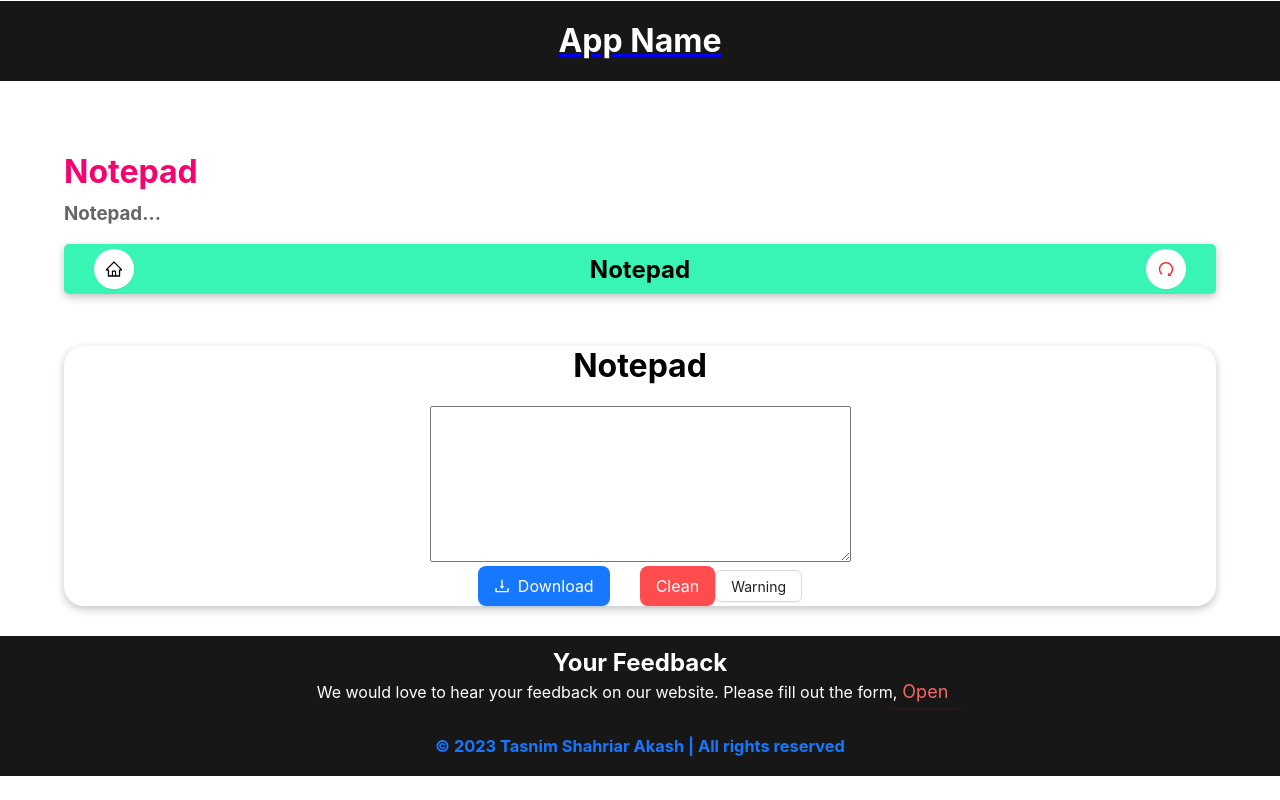
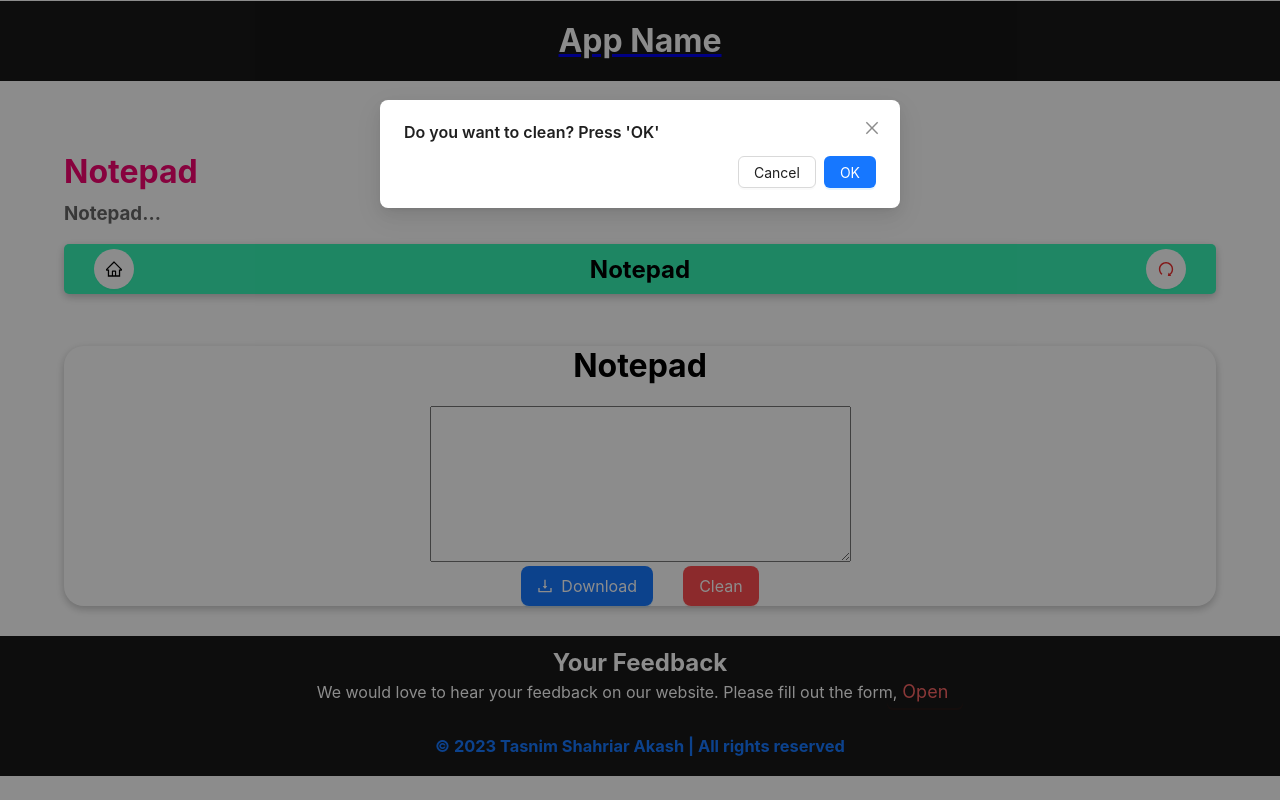
Before and after one commit to akashsdk/all-in-one, a React (Create React App) app: page /Notepad in a window 1280 px wide. Both pictures are taken after a click on the button "Clean". Built offline with nearby package versions, Linux system fonts and the light colour scheme.

Commit message:
Update Notepad.js

```diff
--- a/src/Component/Notepad.js
+++ b/src/Component/Notepad.js
@@ -1,31 +1,33 @@
 import React, { useState } from "react";
 import "./Component.css";
 import ComponentCart from "../Cart/ComponentCart";
-import { Button, message } from "antd";
+import { Button, message, Modal } from "antd";
 import { DownloadOutlined } from "@ant-design/icons";
 
 export default function Notepad() {
   const [text, setText] = useState("");
   const [messageApi, contextHolder] = message.useMessage();
+  const [isModalOpen, setIsModalOpen] = useState(false);
+
+  const showModal = () => {
+    setIsModalOpen(true);
+  };
+  const handleCancel = () => {
+    setIsModalOpen(false);
+  };
 
   // Function to handle text change
   const handleTextChange = (event) => {
     setText(event.target.value);
   };
 
-  const warning = () => {
-    messageApi.open({
-      type: "warning",
-      content: "The Notepad is empty. Please add some text before downloading.",
-    });
-  };
   // Function to handle download button click
   const handleDownload = () => {
     if (text.trim() === "") {
       messageApi.open({
         type: "warning",
         content:
-          "The Notepad is empty. Please add some text before downloading.",
+          "The Notepad is empty. Please add some text before downloading!",
       });
       return;
     }
@@ -44,11 +46,21 @@ export default function Notepad() {
     // Clean up by removing the temporary <a> and revoking the URL object
     document.body.removeChild(a);
     URL.revokeObjectURL(url);
+
+    messageApi.open({
+      type: "success",
+      content: "Successfully Downloaded.",
+    });
   };
 
   // Function to handle clean button click
   const handleClean = () => {
+    setIsModalOpen(false);
     setText("");
+    messageApi.open({
+      type: "success",
+      content: "Cleaned!!",
+    });
   };
   return (
     <div>
@@ -77,10 +89,16 @@ export default function Notepad() {
             >
               Download
             </Button>
-            <Button onClick={handleClean} size="large" type="primary" danger>
+            <Button onClick={showModal} size="large" type="primary" danger>
               Clean
             </Button>
-            <Button onClick={warning}>Warning</Button>
+
+            <Modal
+              title="Do you want to clean? Press 'OK' "
+              open={isModalOpen}
+              onOk={handleClean}
+              onCancel={handleCancel}
+            ></Modal>
           </div>
         </div>
       </div>
```
